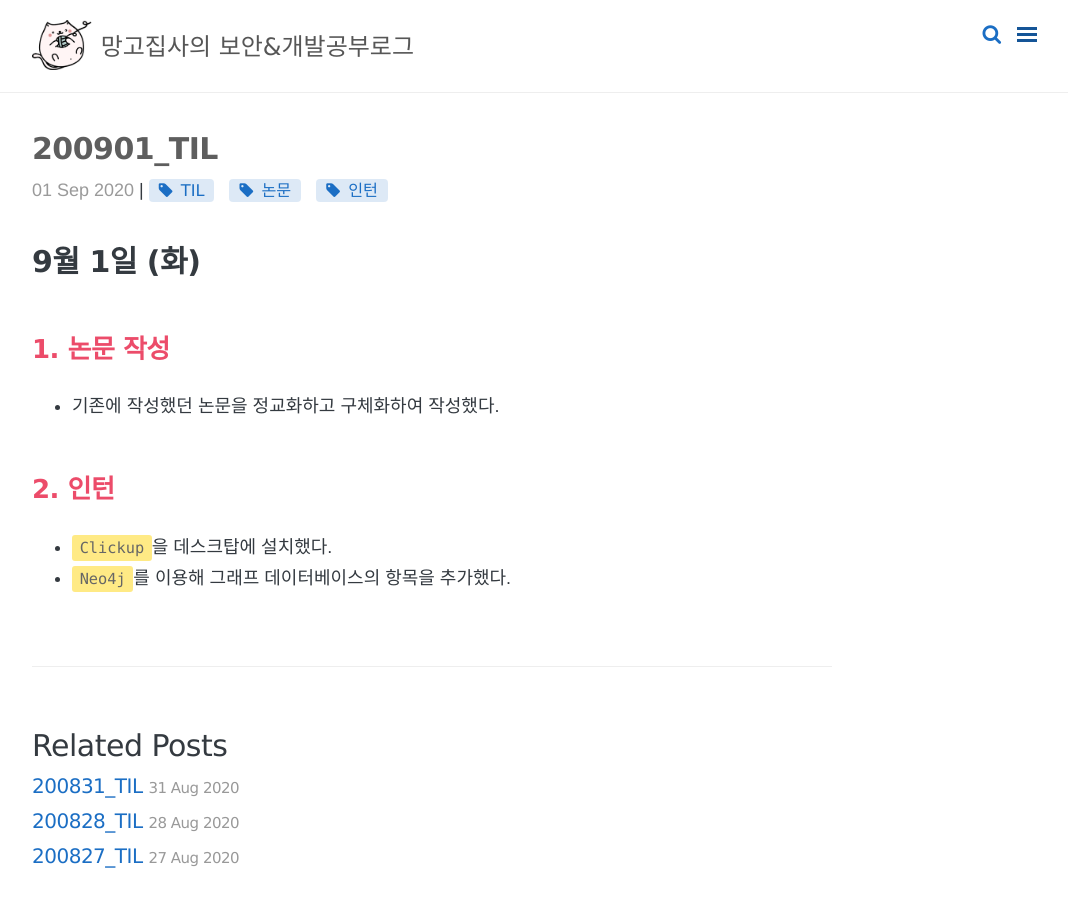
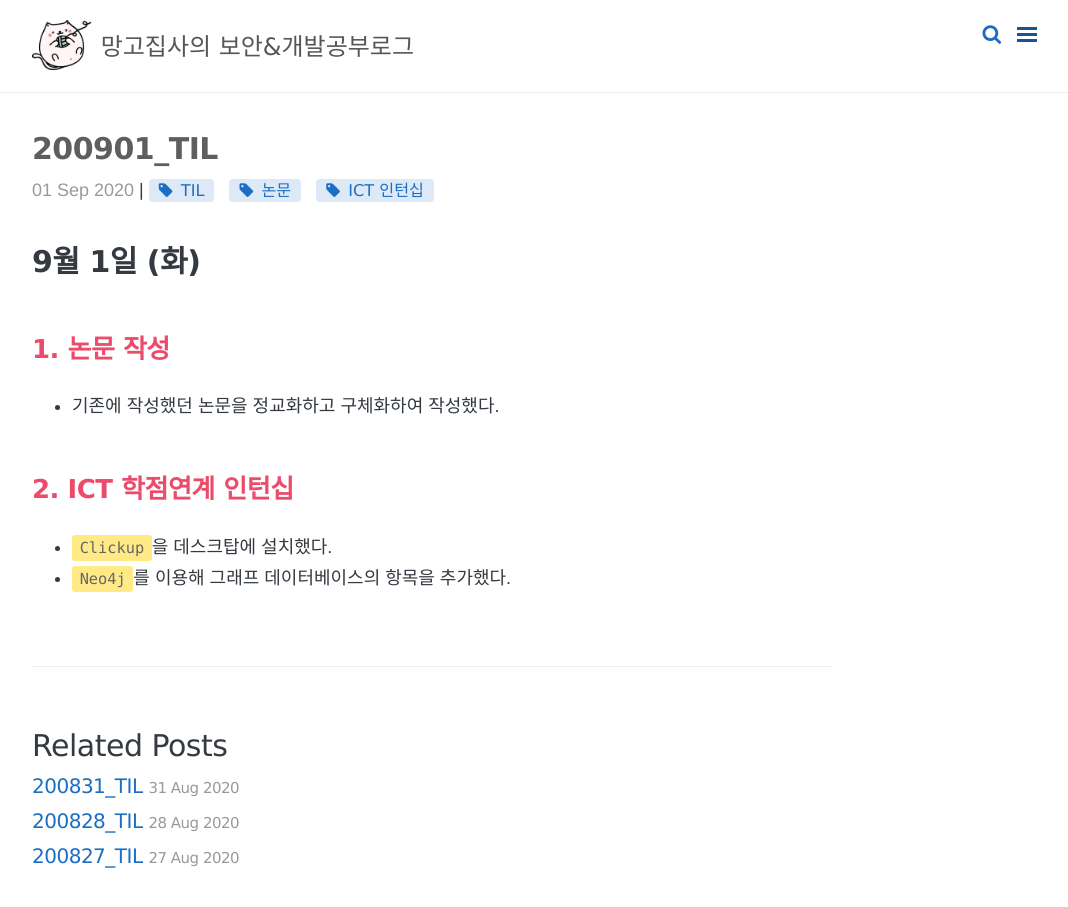
Before and after one commit to yeonsu1936/yeonsu1936.github.io, a Jekyll site: the page built from _posts/TIL(Today I Learned)/2020-09-01-TIL.md, in a window 1280 px wide and 929 px high. Shown: the top 907 px of the window, without its empty margins (208-1276 px from the left). Built offline with Jekyll 4.4.1, drawn with Linux system fonts in a browser that asks for light colours; nearby versions of some CDN libraries; comment, search, counter and statistics services are not loaded.

Commit message:
Update 2020-09-01-TIL.md

```diff
--- a/_posts/TIL(Today I Learned)/2020-09-01-TIL.md
+++ b/_posts/TIL(Today I Learned)/2020-09-01-TIL.md
@@ -3,7 +3,7 @@ layout: post
 title: 200901_TIL
 category: TIL (Today I Learned)
 permalink: /til/:year/:month/:day/:title/
-tags: [TIL, 논문, 인턴]
+tags: [TIL, 논문, ICT 인턴십]
 comments: true
 ---
 # 9월 1일 (화)
@@ -11,6 +11,6 @@ comments: true
 ## 1. 논문 작성
 - 기존에 작성했던 논문을 정교화하고 구체화하여 작성했다.
 
-## 2. 인턴
+## 2. ICT 학점연계 인턴십
 - `Clickup`을 데스크탑에 설치했다.
 - `Neo4j`를 이용해 그래프 데이터베이스의 항목을 추가했다.
```
